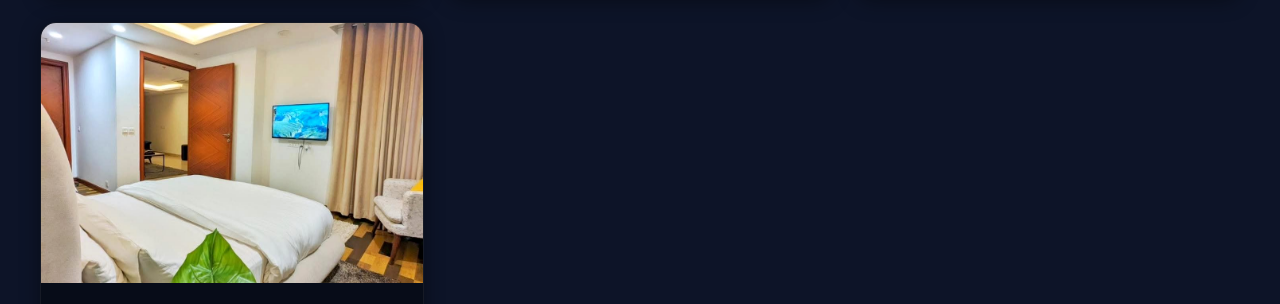
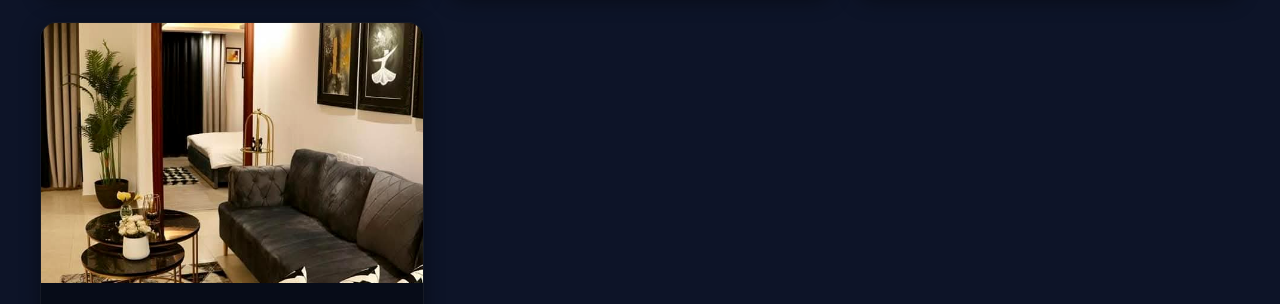
Before and after one commit to mehdihassankh8-oss/lahore-cresthotel, a plain HTML site: page index.html in a window 1280 px wide. Shown: the part 2669-2973 px from the top of the page. Drawn offline with nearby package versions, Linux system fonts and the light colour scheme.

Commit message:
Update index.html

```diff
--- a/index.html
+++ b/index.html
@@ -193,7 +193,7 @@
         </div>
         <div class="room-card anim-card hover-scale hover-glow">
           <div class="room-card-img">
-            <img src="images/IMG-20260724-WA0053.jpg" alt="Three Bedroom Apartment" width="700" height="467" loading="lazy" />
+            <img src="images/IMG-20260724-WA0065.jpg" alt="Three Bedroom Apartment" width="700" height="467" loading="lazy" />
           </div>
           <div class="room-card-body">
             <h3>Three Bedroom Apartment</h3>
```
